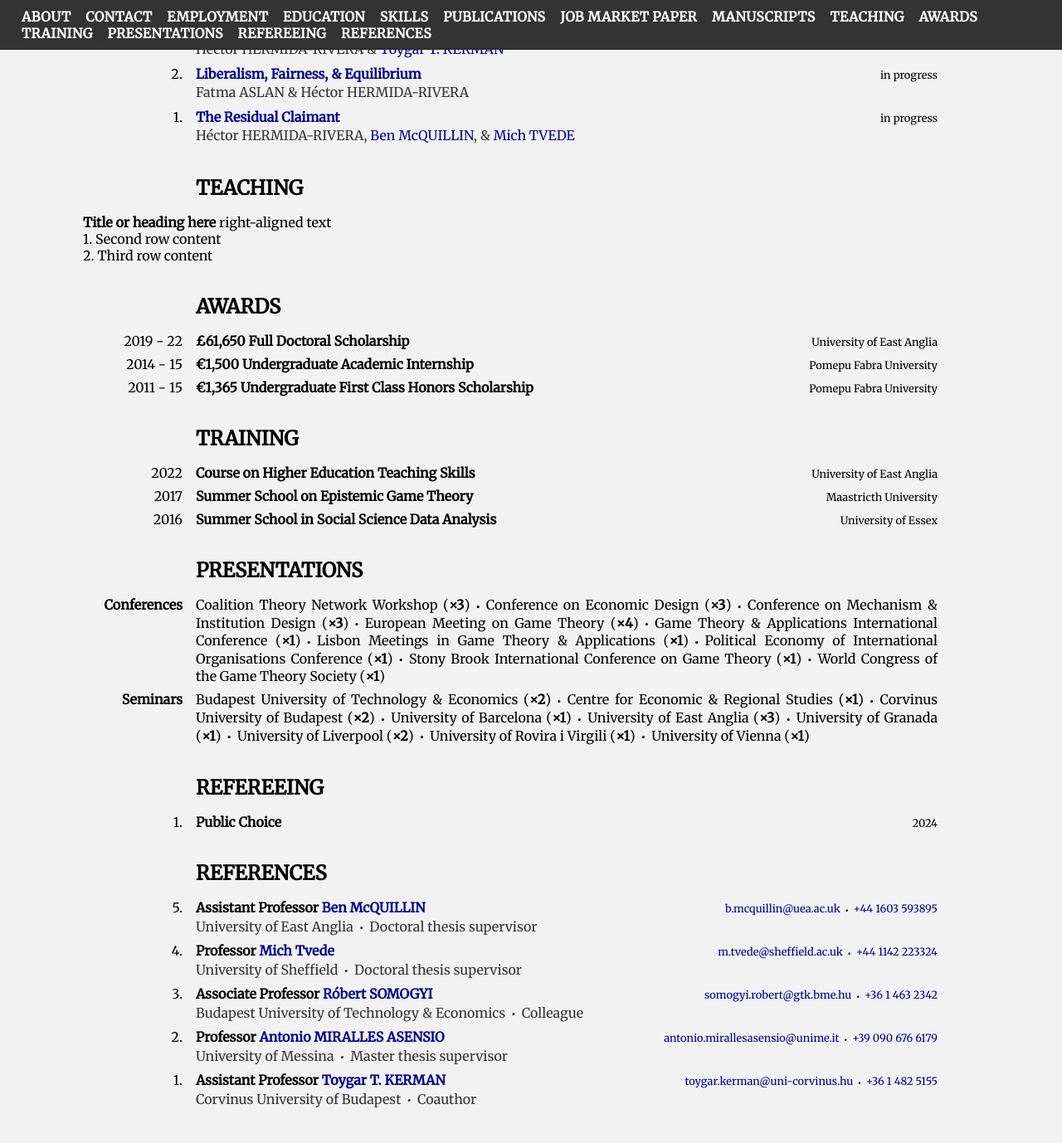
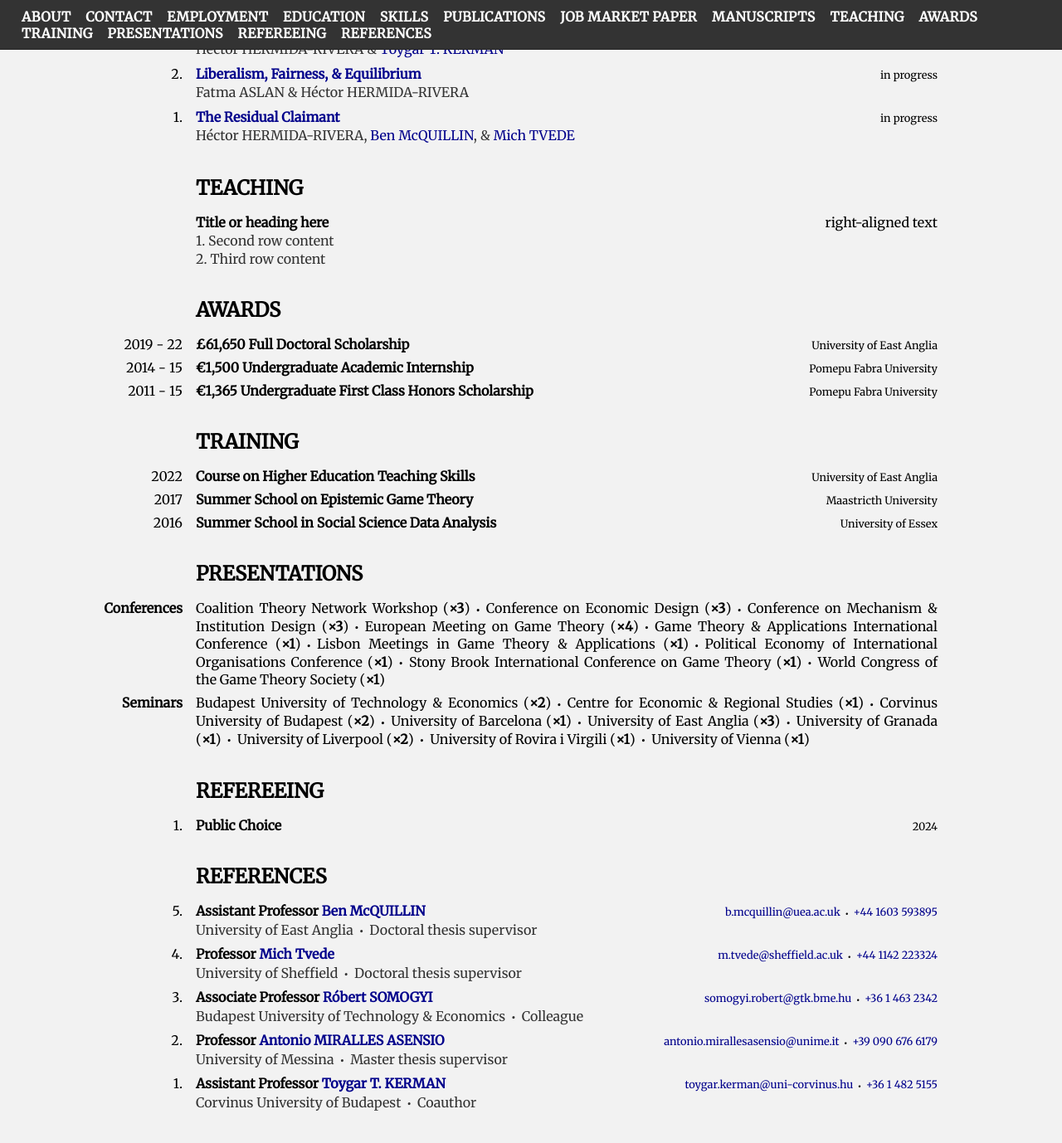
Before and after one commit to HectorHermidaRivera/hectorhermidarivera.github.io, a Jekyll site: the page built from index.md, in a window 1280 px wide and 1400 px high, scrolled down 1679 px. Shown: the top 1378 px of the window at 83% size. Built offline with Jekyll 4.4.1, drawn with Linux system fonts in a browser that asks for light colours; a style sheet for code colours, icons or effects is not loaded.

Commit message:
Update style.css

```diff
--- a/assets/css/style.css
+++ b/assets/css/style.css
@@ -3,37 +3,6 @@ body {
   font-family: 'Merriweather', serif;
   margin: 0;
   background-color: #f2f2f2;
-}
-
-/* Topbar */
-.topbar {
-  width: 100%;
-  height: 60px;
-  position: fixed;
-  top: 0;
-  left: 0;
-  background: #333333; /* dark gray */
-  padding: 0 15px;
-  box-sizing: border-box;
-  display: flex;
-  align-items: center;
-  justify-content: flex-end;
-  border-bottom: 1px solid #222;
-  z-index: 1000;
-}
-
-.topbar a {
-  margin-left: 12px;
-  color: #ffffff !important;  /* white text */
-  text-decoration: none;       /* no underline */
-  font-weight: bold;
-  text-transform: uppercase;   /* all caps */
-  letter-spacing: 0.5px;
-}
-
-.topbar a:hover {
-  color: #dddddd !important;
-  text-decoration: none;
 }
 
 /* Main content */
@@ -164,6 +133,51 @@ body {
   color: #333;
 }
 
+/* Three-row variant of two-column-2rows */
+.two-column-3rows-container {
+  display: flex;
+  flex-direction: column;
+  gap: 8px;
+  margin-top: 8px;
+}
+
+.two-column-3rows {
+  display: grid;
+  grid-template-columns: 120px auto;
+  gap: 8px 16px;
+}
+
+.two-column-3rows .label {
+  text-align: right;
+  font-weight: normal;
+}
+
+.two-column-3rows .value {
+  display: flex;
+  flex-direction: column;
+}
+
+.two-column-3rows .value .top-row {
+  display: flex;
+  justify-content: space-between;
+  align-items: baseline;
+  width: 100%;
+  white-space: nowrap;
+}
+
+/* second and third rows */
+.two-column-3rows .value .second-row,
+.two-column-3rows .value .third-row {
+  margin-top: 2px;
+  font-size: 1em;
+  color: #333;
+}
+
+/* blank label for the top row */
+.two-column-3rows .label.blank {
+  visibility: hidden;
+}
+
 /* REDEFINITION OF OPEN ACCESS ICON COLOR */
 
 .ai-open-access::before {
@@ -200,3 +214,37 @@ body {
   text-decoration: underline;
   cursor: pointer;
 }
+
+/* Strong, last-loaded topbar rules */
+.topbar {
+  width: 100%;
+  height: 60px;
+  position: fixed;
+  top: 0;
+  left: 0;
+  background: #333333 !important; /* dark gray */
+  padding: 0 12px !important;
+  box-sizing: border-box;
+  display: flex !important;
+  align-items: center !important;
+  justify-content: flex-end !important;
+  border-bottom: 1px solid #222 !important;
+  z-index: 10000 !important;
+}
+
+/* ensure nav links are visible and not underlined, uppercase */
+.topbar nav a {
+  margin-left: 14px !important;
+  color: #ffffff !important;
+  text-decoration: none !important;
+  font-weight: 600 !important;
+  text-transform: uppercase !important;
+  letter-spacing: 0.4px !important;
+  display: inline-block !important;
+}
+
+/* hover */
+.topbar nav a:hover {
+  color: #dddddd !important;
+  text-decoration: none !important;
+}
```
